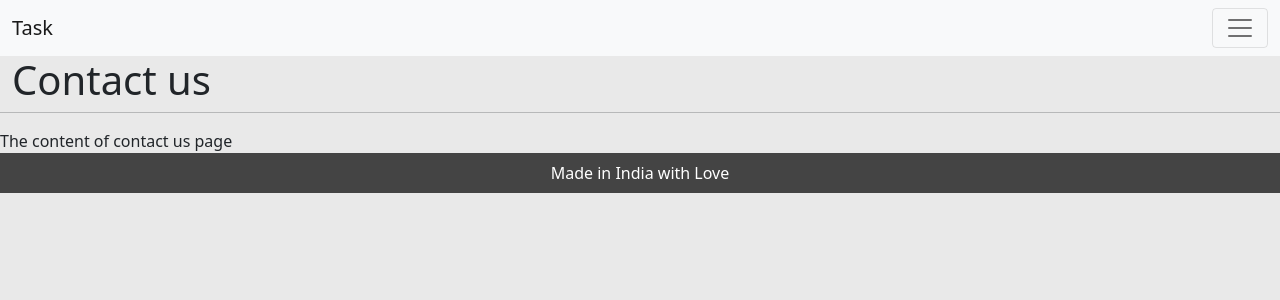
After one commit to linrakesh/modelTutorial, a Django app: template ideaset/templates/flatpages/default.html in a window 1280 px wide. The commit adds this page. Shown: the top 300 px of the page. Run offline with Django 3.2, Linux system fonts and the light colour scheme; the template is opened without the code that fills it: values that come from a table or form of the project are taken from there, others are empty; data comes from the database, SQL or seed files in the repository; both versions use the stored data as it was after the commit.

Commit message:
flatpages added

```diff
--- a/Tutorial/settings.py
+++ b/Tutorial/settings.py
@@ -28,7 +28,7 @@ DEBUG = True
 
 ALLOWED_HOSTS = []
 
-
+SITE_ID = 1
 # Application definition
 
 INSTALLED_APPS = [
@@ -38,6 +38,8 @@ INSTALLED_APPS = [
     'django.contrib.sessions',
     'django.contrib.messages',
     'django.contrib.staticfiles',
+    'django.contrib.sites',
+    'django.contrib.flatpages',
     'ideaset',
 ]
 
@@ -49,6 +51,7 @@ MIDDLEWARE = [
     'django.contrib.auth.middleware.AuthenticationMiddleware',
     'django.contrib.messages.middleware.MessageMiddleware',
     'django.middleware.clickjacking.XFrameOptionsMiddleware',
+    'django.contrib.flatpages.middleware.FlatpageFallbackMiddleware',
 ]
 
 ROOT_URLCONF = 'Tutorial.urls'
--- a/Tutorial/urls.py
+++ b/Tutorial/urls.py
@@ -18,9 +18,12 @@ from django.urls import path,include
 from django.conf import settings
 from django.conf.urls.static import static
 
+
 urlpatterns = [
+    path('', include('django.contrib.flatpages.urls')),
     path('admin/', admin.site.urls),
     path('', include('ideaset.urls')),
+
 
 ]
 
--- /dev/null
+++ b/ideaset/templates/flatpages/default.html
@@ -0,0 +1,7 @@
+{% extends 'ideaset/base.html' %}
+{% block title  %} {{flatpage.title}} {% endblock %}
+{% block content  %}
+  <h1>{{flatpage.title}}</h1>
+  <hr>
+  {{flatpage.content}}
+{% endblock %}
--- a/ideaset/templates/ideaset/add_task.html
+++ b/ideaset/templates/ideaset/add_task.html
@@ -1,4 +1,5 @@
 {% extends 'ideaset/base.html' %}
+{% block title %} Add New Task {% endblock %}
 {% block content %}
   <h1>Add New Task</h1>
   <form action="{% url 'add' %}" method ="POST">
--- a/ideaset/templates/ideaset/base.html
+++ b/ideaset/templates/ideaset/base.html
@@ -7,36 +7,38 @@
   <meta name="viewport" content="width=device-width, initial-scale=1.0">
   <link href="https://cdn.jsdelivr.net/npm/bootstrap@5.0.0-beta1/dist/css/bootstrap.min.css" rel="stylesheet" integrity="sha384-giJF6kkoqNQ00vy+HMDP7azOuL0xtbfIcaT9wjKHr8RbDVddVHyTfAAsrekwKmP1" crossorigin="anonymous">
   <link rel="stylesheet" href="{% static 'css/main.css' %}">
-  <title>Document</title>
+  <title>{% block title %} {% endblock title %}</title>
 </head>
 <body>
-  <nav class="navbar navbar-expand-lg navbar-light bg-light">
+  <nav class="navbar navbar-expand-xxl navbar-light bg-light">
   <div class="container-fluid">
     <a class="navbar-brand" href="#">Task</a>
     <button class="navbar-toggler" type="button" data-bs-toggle="collapse" data-bs-target="#navbarSupportedContent" aria-controls="navbarSupportedContent" aria-expanded="false" aria-label="Toggle navigation">
       <span class="navbar-toggler-icon"></span>
     </button>
     <div class="collapse navbar-collapse" id="navbarSupportedContent">
-      <ul class="navbar-nav me-auto mb-2 mb-lg-0">
+      <ul class="navbar-nav me-auto mb-2 mb-lg-0 ">
         <li class="nav-item">
-          <a class="nav-link active" aria-current="page" href="#">Home</a>
+          <a class="nav-link active" aria-current="page" href="{% url 'index' %}">Home</a>
         </li>
         <li class="nav-item">
-          <a class="nav-link" href="#">Link</a>
+          <a class="nav-link" href="{% url 'add' %}">Add New Task</a>
         </li>
         <li class="nav-item dropdown">
           <a class="nav-link dropdown-toggle" href="#" id="navbarDropdown" role="button" data-bs-toggle="dropdown" aria-expanded="false">
-            Dropdown
+            Welcome
           </a>
           <ul class="dropdown-menu" aria-labelledby="navbarDropdown">
-            <li><a class="dropdown-item" href="#">Action</a></li>
-            <li><a class="dropdown-item" href="#">Another action</a></li>
+            <li><a class="dropdown-item" href="#">Login</a></li>
+            <li><a class="dropdown-item" href="#">Profile</a></li>
+            <li><a class="dropdown-item" href="#">Forgot Password</a></li>
             <li><hr class="dropdown-divider"></li>
-            <li><a class="dropdown-item" href="#">Something else here</a></li>
+            <li><a class="dropdown-item" href="#">Logout</a></li>
+
           </ul>
         </li>
         <li class="nav-item">
-          <a class="nav-link disabled" href="#" tabindex="-1" aria-disabled="true">Disabled</a>
+          <a class="nav-link" href="#" tabindex="-1" aria-disabled="true">Contact us</a>
         </li>
       </ul>
 
--- a/ideaset/templates/ideaset/edit.html
+++ b/ideaset/templates/ideaset/edit.html
@@ -1,4 +1,5 @@
 {% extends 'ideaset/base.html' %}
+{% block title %} Edit Old Task {% endblock %}
 {% block content%}
 <h1>Edit Old Task </h1>
 <form action="" method ="POST">
--- a/ideaset/templates/ideaset/index.html
+++ b/ideaset/templates/ideaset/index.html
@@ -1,4 +1,7 @@
 {% extends 'ideaset/base.html' %}
+
+{% block title %} Task Manager - Home Page{% endblock %}
+
 {% if task_list %}
   {% block content %}
     <div class="col-md-12" style="height:90vh;">
```
Also changed, not shown: db.sqlite3, ideaset/static/css/main.css (line endings or trailing spaces).
